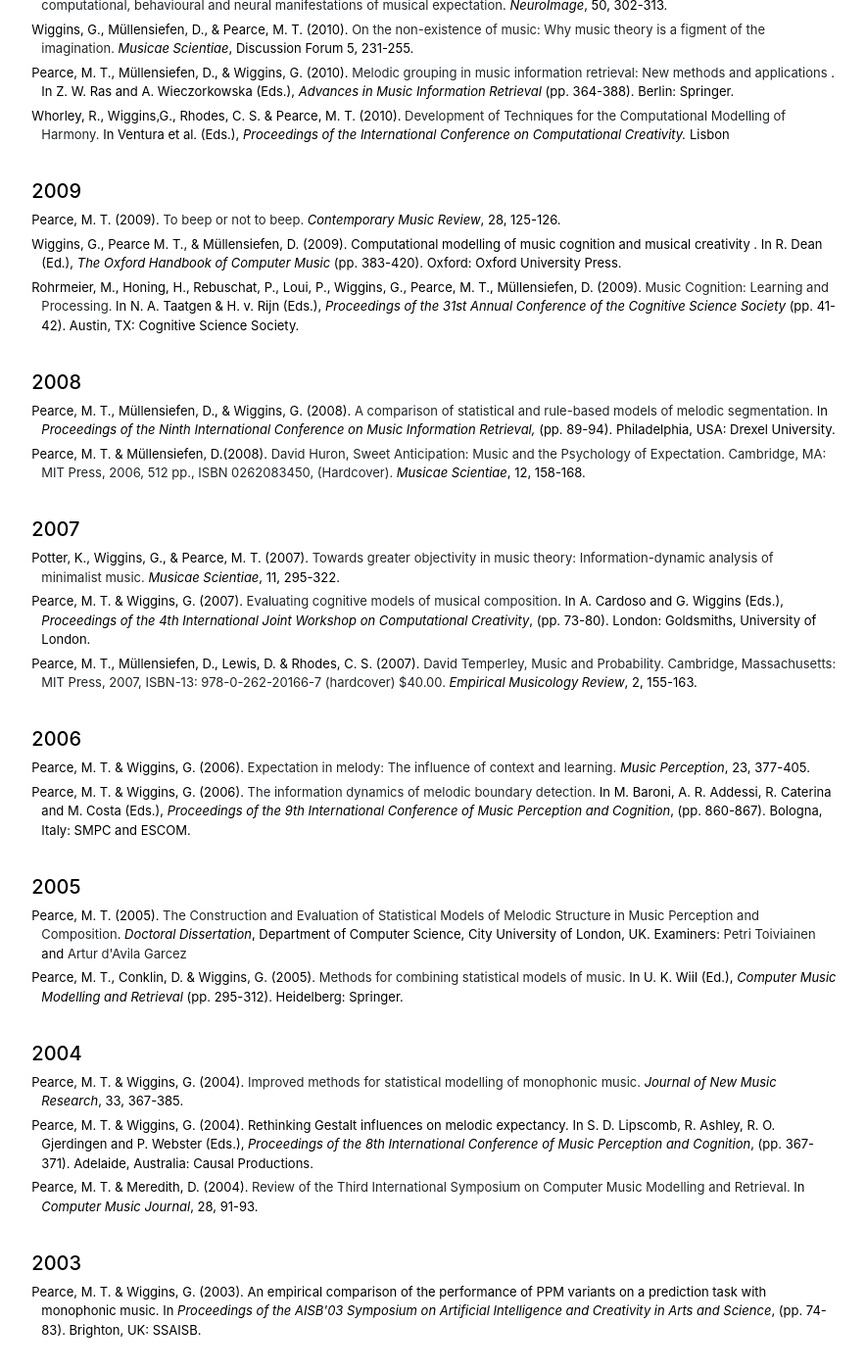
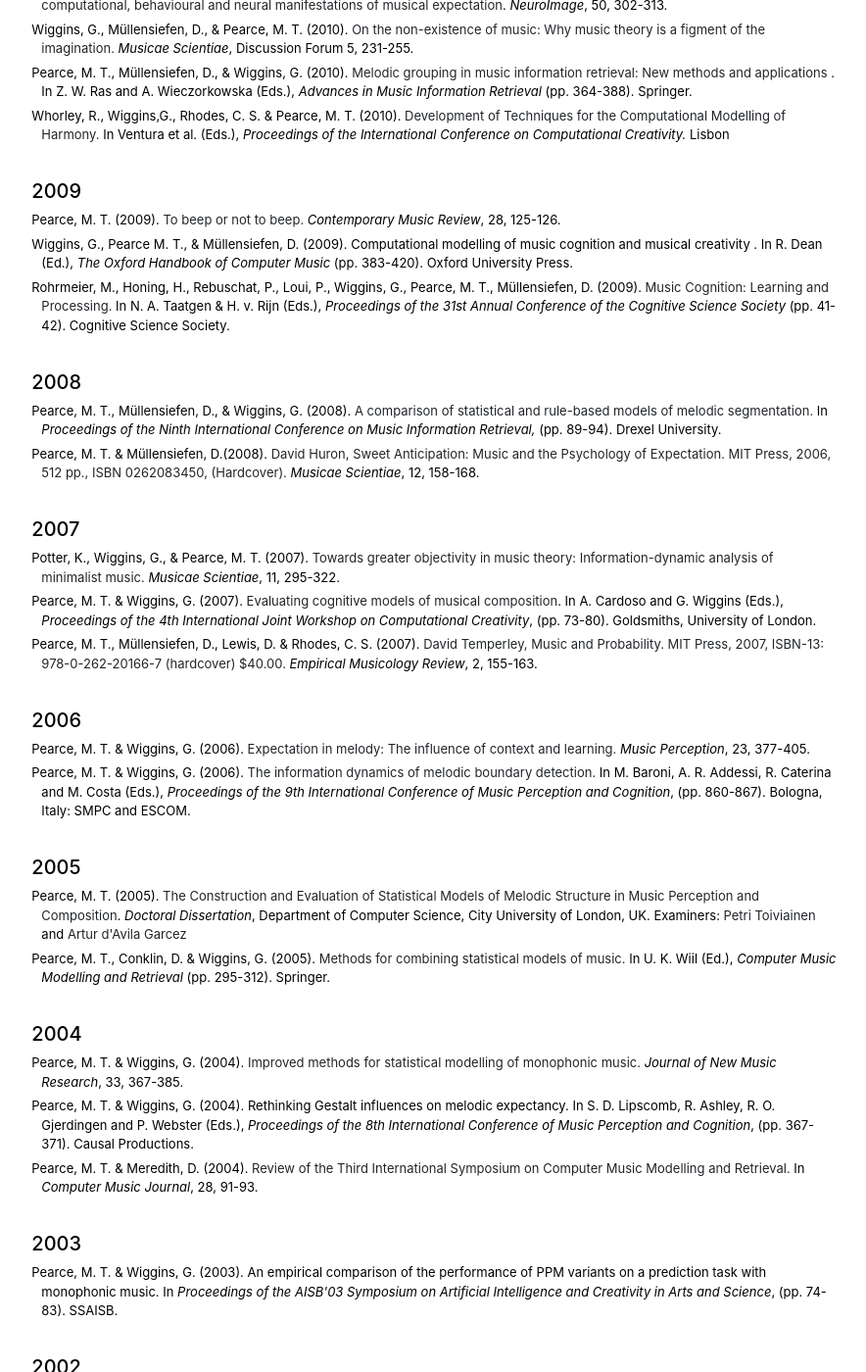
Before and after one commit to mtpearce/mtpearce.github.io, a Jekyll site: the page built from publications.md, in a window 1280 px wide and 1400 px high, scrolled down 5445 px. Shown: the whole window at 98% size, without its empty margins (197-1081 px from the left). Built offline with Jekyll 4.4.1, drawn with Linux system fonts in a browser that asks for light colours; some of the changed text lies outside the part shown.

Commit message:
Update publications.

```diff
--- a/publications.md
+++ b/publications.md
@@ -11,7 +11,7 @@ title: "Publications"
 
 <li>Reed, C., Pearce, M. T., & McPherson, A. (2024). <a href="">Auditory imagery ability influences accuracy when singing with altered auditory feedback.</a> <i>Musicae Scientiae</i>, in press. https://doi.org/10.1177/10298649231223077</li>
 
-<li>van der Weij, B., Pearce, M. T., & Honing, H. (2024). <a href="">Computational modelling of rhythm perception and the role of enculturation.</a> In D. Shanahan, J. A. Burgoyne, & I. Quinn (Eds.) <i>Oxford Handbook of Music and Corpus Studies.</i> Oxford: Oxford University Press.</li>
+<li>van der Weij, B., Pearce, M. T., & Honing, H. (2024). <a href="">Computational modelling of rhythm perception and the role of enculturation.</a> In D. Shanahan, J. A. Burgoyne, & I. Quinn (Eds.) <i>Oxford Handbook of Music and Corpus Studies.</i> Oxford University Press.</li>
 
 </ul>
 
@@ -21,7 +21,7 @@ title: "Publications"
 
 <ul class="publications">
 
-<li>Pearce, M. T. (2023). <a href="assets/papers/Pearce2023.pdf">Music Perception.</a> In <i>Oxford Research Encyclopedia of Psychology.</i> https://doi.org/10.1093/acrefore/9780190236557.013.890</li>
+<li>Pearce, M. T. (2023). <a href="assets/papers/Pearce2023.pdf">Music Perception.</a> In <i>Oxford Research Encyclopedia of Psychology.</i> <https://doi.org/10.1093/acrefore/9780190236557.013.890></li>
 
 <li>Klarlund, M., Brattico, E., Pearce, M. T., Wu, Y., Vuust, P., Overgaard, M., & Du, Y. (2023). <a href="assets/papers/KlarlundEtAl2023.pdf">Worlds apart? Testing the cultural distance hypothesis in music perception of Chinese and Western listeners.</a> <i>Cognition</i>, 235, 105405. https://doi.org/10.1016/j.cognition.2023.105405</li>
 
@@ -75,7 +75,7 @@ title: "Publications"
 
 <li>de Fleurian, R., & Pearce, M. T. (2021). <a href="assets/papers/deFleurianPearce2021.pdf">The relationship between valence and chills in music: A corpus analysis.</a> <i>i-Perception</i>, 12, 1-11. https://doi.org/10.1177/20416695211024680</li>
 
-<li>Nadal, M., & Pearce, M. T. (2021). <a href="https://books.google.co.uk/books?id=8_dQEAAAQBAJ&pg=PA36">The cognitive neuroscience of aesthetic experience.</a> In A. Chatterjee & E. R. Cardillo (Eds.) <i>Brain, beauty and art.</i> Oxford: Oxford University Press. https://doi.org/10.1093/oso/9780197513620.003.0008</li>
+<li>Nadal, M., & Pearce, M. T. (2021). <a href="https://books.google.co.uk/books?id=8_dQEAAAQBAJ&pg=PA36">The cognitive neuroscience of aesthetic experience.</a> In A. Chatterjee & E. R. Cardillo (Eds.) <i>Brain, beauty and art.</i> Oxford University Press. https://doi.org/10.1093/oso/9780197513620.003.0008</li>
 
 <li>Quiroga-Martinez, D. R., Hansen, N. C., Højlund, A., Pearce, M. T., Brattico, E., & Vuust, P. (2021). <a href="assets/papers/Quiroga-MartinezEtAl2021.pdf">Musicianship and melodic predictability enhance neural gain in auditory cortex during pitch deviance detection.</a> <i>Human Brain Mapping</i>, 42, 5595-5608. https://doi.org/10.1002/hbm.25638</li>
 
@@ -117,7 +117,7 @@ title: "Publications"
 
 <ul class="publications">
 
-<li>Morrison, S. J., Demorest, S. M., & Pearce, M. T. (2019). <a href="assets/papers/MorrisonEtAl2019.pdf">Cultural Distance: A Computational Approach to Exploring Cultural Influences on Music Cognition.</a> In M. Thaut and D. Hodges (eds.), <i>Oxford Handbook of Music and the Brain</i> (pp. 42-65). Oxford: Oxford University Press. https://doi.org/10.1093/oxfordhb/9780198804123.013.3</li>
+<li>Morrison, S. J., Demorest, S. M., & Pearce, M. T. (2019). <a href="assets/papers/MorrisonEtAl2019.pdf">Cultural Distance: A Computational Approach to Exploring Cultural Influences on Music Cognition.</a> In M. Thaut and D. Hodges (eds.), <i>Oxford Handbook of Music and the Brain</i> (pp. 42-65). Oxford University Press. https://doi.org/10.1093/oxfordhb/9780198804123.013.3</li>
 
 <li>Sears, D. R. W., Pearce, M. T., Spitzer, J., Caplin, W. E., & McAdams, S. (2019). <a href="assets/papers/SearsEtAl2019.pdf">Expectations for tonal cadences: Sensory and cognitive priming effects.</a> <i>Quarterly Journal of Experimental Psychology</i>, 72, 1422-1438. https://doi.org/10.1177/1747021818814472</li>
 
@@ -151,9 +151,9 @@ title: "Publications"
 
 <li>Sauv&eacute;, S.A., Sayed, A., Dean, R. T., & Pearce, M. T. (2018). <a href="assets/papers/SauveEtAl2018.pdf">Effects of pitch and timing expectancy on musical emotion.</a> <i>Psychomusicology</i>, 28, 17-39. https://doi.org/10.1037/pmu0000203</li>
 
-<li>Rohrmeier, M. & Pearce, M. T. (2018). <a href="assets/papers/RohrmeierPearce2018.pdf">Musical syntax I: Theoretical perspectives.</a> In R. Bader (ed.) <i>Springer Handbook of Systematic Musicology</i> (pp. 473-486). Berlin: Springer-Verlag. https://doi.org/10.1007/978-3-662-55004-5_25</li>
+<li>Rohrmeier, M. & Pearce, M. T. (2018). <a href="assets/papers/RohrmeierPearce2018.pdf">Musical syntax I: Theoretical perspectives.</a> In R. Bader (ed.) <i>Springer Handbook of Systematic Musicology</i> (pp. 473-486). Springer. https://doi.org/10.1007/978-3-662-55004-5_25</li>
 
-<li>Pearce, M. T. & Rohrmeier, M. (2018). <a href="assets/papers/PearceRohrmeier2018.pdf">Musical syntax II: Empirical perspectives.</a> In R. Bader (ed.) <i>Springer Handbook of Systematic Musicology</i> (pp. 487-505). Berlin: Springer-Verlag. https://doi.org/10.1007/978-3-662-55004-5_26</li>
+<li>Pearce, M. T. & Rohrmeier, M. (2018). <a href="assets/papers/PearceRohrmeier2018.pdf">Musical syntax II: Empirical perspectives.</a> In R. Bader (ed.) <i>Springer Handbook of Systematic Musicology</i> (pp. 487-505). Springer. https://doi.org/10.1007/978-3-662-55004-5_26</li>
 
 <li>Duffy, S. & Pearce, M. T. (2018). <a href="assets/papers/DuffyPearce2018.pdf">What makes rhythms hard to perform? An investigation using Steve Reich’s Clapping Music.</a> <i>PLOS One</i>, 13(10): e0205847. https://doi.org/10.1371/journal.pone.0205847</li>
 
@@ -212,7 +212,7 @@ title: "Publications"
 <h5>2015</h5>
 
 <ul class="publications">
- <li>Pearce, M. T. (2015). <a href="assets/papers/Pearce2015.pdf">Effects of expertise on the cognitive and neural processes involved in musical appreciation.</a>  In J.P. Huston, M. Nadal, L. Agnati, F. Mora, and C.J. Cela-Conde (eds.), <i>Art, Aesthetics and the Brain</i> (pp. 319-338). Oxford: Oxford University Press.</li>
+ <li>Pearce, M. T. (2015). <a href="assets/papers/Pearce2015.pdf">Effects of expertise on the cognitive and neural processes involved in musical appreciation.</a>  In J.P. Huston, M. Nadal, L. Agnati, F. Mora, and C.J. Cela-Conde (eds.), <i>Art, Aesthetics and the Brain</i> (pp. 319-338). Oxford University Press.</li>
 
  <li>Pearce, M. T. & Halpern, A. R. (2015). <a href="assets/papers/PearceHalpern2015.pdf">Age-related patterns in emotions evoked by music.</a> <i>Psychology of Aesthetics, Creativity and the Arts</i>, 9, 248-253. https://doi.org/10.1037/a0039279</li>
 
@@ -250,7 +250,7 @@ title: "Publications"
 
 <li>Cherla, S., Weyde, T., Garcez, A. d'Avila & Pearce, M. T. (2013). <a href="assets/papers/CherlaEtAl2013.pdf">Learning Distributed Representations for Multiple-Viewpoint Melodic Prediction.</a> Paper presented at the 14th International Society for Music Information Retrieval Conference, 4 - 8 Nov 2013, Curitiba, PR, Brazil.</li>
 
-<li> Agres, K., Abdallah, S., & Pearce, M. T. (2013). <a href="assets/papers/AgresEtAl2013.pdf">An Information-Theoretic Account of Musical Expectation and Memory.</a> In M. Knauff, M. Pauen, N. Sebanz, & I. Wachsmuth (Eds.), Proceedings of the 35th Annual Conference of the Cognitive Science Society (pp. 127-132). Austin, Texas: Cognitive Science Society.</li>
+<li> Agres, K., Abdallah, S., & Pearce, M. T. (2013). <a href="assets/papers/AgresEtAl2013.pdf">An Information-Theoretic Account of Musical Expectation and Memory.</a> In M. Knauff, M. Pauen, N. Sebanz, & I. Wachsmuth (Eds.), Proceedings of the 35th Annual Conference of the Cognitive Science Society (pp. 127-132). Cognitive Science Society.</li>
 </ul>
 
 
@@ -297,7 +297,7 @@ title: "Publications"
 
   <li>Wiggins, G., M&uuml;llensiefen, D., & Pearce, M. T. (2010).  <a href="assets/papers/WigginsMullensiefenPearceMusicaeScientiae2010.pdf">On the non-existence of music: Why music theory is a figment of the imagination.</a>  <i>Musicae Scientiae</i>, Discussion Forum 5, 231-255.</li>
 
-  <li>Pearce, M. T., M&uuml;llensiefen, D., & Wiggins, G. (2010). <a href="assets/papers/PearceEtAlAMIR10.pdf"> Melodic grouping in music information retrieval: New methods and applications </a>. In Z. W. Ras and A. Wieczorkowska (Eds.), <i>Advances in Music Information Retrieval</i> (pp. 364-388). Berlin: Springer.</li>
+  <li>Pearce, M. T., M&uuml;llensiefen, D., & Wiggins, G. (2010). <a href="assets/papers/PearceEtAlAMIR10.pdf"> Melodic grouping in music information retrieval: New methods and applications </a>. In Z. W. Ras and A. Wieczorkowska (Eds.), <i>Advances in Music Information Retrieval</i> (pp. 364-388). Springer.</li>
 
   <li>Whorley, R., Wiggins,G., Rhodes, C. S. & Pearce, M. T. (2010).  <a href="assets/papers/WhorleyEtAl2010.pdf">Development of Techniques for the Computational Modelling of Harmony.</a>  In Ventura et al. (Eds.), <i>Proceedings of the International Conference on Computational Creativity.</i> Lisbon</li>
 
@@ -310,9 +310,9 @@ title: "Publications"
 
   <li>Pearce, M. T. (2009). <a href="http://dx.doi.org/10.1080/07494460802664080">To beep or not to beep.</a>  <i>Contemporary Music Review</i>, 28, 125-126.</li>
 
-  <li>Wiggins, G., Pearce M. T., & M&uuml;llensiefen, D. (2009).  Computational modelling of music cognition and musical creativity . In R. Dean (Ed.), <i>The Oxford Handbook of Computer Music</i> (pp. 383-420). Oxford: Oxford University Press.</li>
+  <li>Wiggins, G., Pearce M. T., & M&uuml;llensiefen, D. (2009).  Computational modelling of music cognition and musical creativity . In R. Dean (Ed.), <i>The Oxford Handbook of Computer Music</i> (pp. 383-420). Oxford University Press.</li>
 
-  <li>Rohrmeier, M., Honing, H., Rebuschat, P., Loui, P., Wiggins, G., Pearce, M. T., M&uuml;llensiefen, D. (2009).  <a href="http://csjarchive.cogsci.rpi.edu/proceedings/2009/papers/5/paper5.pdf">Music Cognition: Learning and Processing.</a>  In N. A. Taatgen & H. v. Rijn (Eds.), <i>Proceedings of the 31st Annual Conference of the Cognitive Science Society</i> (pp. 41-42). Austin, TX: Cognitive Science Society.</li>
+  <li>Rohrmeier, M., Honing, H., Rebuschat, P., Loui, P., Wiggins, G., Pearce, M. T., M&uuml;llensiefen, D. (2009).  <a href="http://csjarchive.cogsci.rpi.edu/proceedings/2009/papers/5/paper5.pdf">Music Cognition: Learning and Processing.</a>  In N. A. Taatgen & H. v. Rijn (Eds.), <i>Proceedings of the 31st Annual Conference of the Cognitive Science Society</i> (pp. 41-42). Cognitive Science Society.</li>
 </ul>
 
 <br>
@@ -320,9 +320,9 @@ title: "Publications"
 <h5>2008</h5>
 <ul class="publications">
 
-  <li>Pearce, M. T., M&uuml;llensiefen, D., & Wiggins, G. (2008).  <a href="assets/papers/PearceEtAlISMIR08.pdf">A comparison of statistical and rule-based models of melodic segmentation.</a>  In <i>Proceedings of the Ninth International Conference on Music Information Retrieval,</i> (pp. 89-94). Philadelphia, USA: Drexel University.</li>
+  <li>Pearce, M. T., M&uuml;llensiefen, D., & Wiggins, G. (2008).  <a href="assets/papers/PearceEtAlISMIR08.pdf">A comparison of statistical and rule-based models of melodic segmentation.</a>  In <i>Proceedings of the Ninth International Conference on Music Information Retrieval,</i> (pp. 89-94). Drexel University.</li>
 
-  <li>Pearce, M. T. & M&uuml;llensiefen, D.(2008).  <a href="assets/papers/huron06-review.pdf">David Huron, Sweet Anticipation: Music and the Psychology of Expectation. Cambridge, MA: MIT Press, 2006, 512 pp., ISBN 0262083450, (Hardcover).</a>  <i>Musicae Scientiae</i>, 12, 158-168.</li>
+  <li>Pearce, M. T. & M&uuml;llensiefen, D.(2008).  <a href="assets/papers/huron06-review.pdf">David Huron, Sweet Anticipation: Music and the Psychology of Expectation. MIT Press, 2006, 512 pp., ISBN 0262083450, (Hardcover).</a>  <i>Musicae Scientiae</i>, 12, 158-168.</li>
 
 </ul>
 
@@ -333,9 +333,9 @@ title: "Publications"
 
   <li>Potter, K., Wiggins, G., & Pearce, M. T. (2007).  <a href="assets/papers/PotterWigginsPearceMS07.pdf">Towards greater objectivity in music theory: Information-dynamic analysis of minimalist music.</a>  <i>Musicae Scientiae</i>, 11, 295-322. </li>
 
-  <li>Pearce, M. T. & Wiggins, G. (2007).  <a href="assets/papers/PearceWigginsCC07.pdf">Evaluating cognitive models of musical composition</a>. In A. Cardoso and G. Wiggins (Eds.), <i>Proceedings of the 4th International Joint Workshop on Computational Creativity</i>, (pp. 73-80). London: Goldsmiths, University of London.</li>
+  <li>Pearce, M. T. & Wiggins, G. (2007).  <a href="assets/papers/PearceWigginsCC07.pdf">Evaluating cognitive models of musical composition</a>. In A. Cardoso and G. Wiggins (Eds.), <i>Proceedings of the 4th International Joint Workshop on Computational Creativity</i>, (pp. 73-80). Goldsmiths, University of London.</li>
 
-  <li>Pearce, M. T., M&uuml;llensiefen, D., Lewis, D. & Rhodes, C. S. (2007).  <a href="https://kb.osu.edu/dspace/bitstream/1811/29399/1/EMR000032a_pearce.pdf">David Temperley, Music and Probability. Cambridge, Massachusetts: MIT Press, 2007, ISBN-13: 978-0-262-20166-7 (hardcover) $40.00.</a>  <i>Empirical Musicology Review</i>, 2, 155-163.</li>
+  <li>Pearce, M. T., M&uuml;llensiefen, D., Lewis, D. & Rhodes, C. S. (2007).  <a href="https://kb.osu.edu/dspace/bitstream/1811/29399/1/EMR000032a_pearce.pdf">David Temperley, Music and Probability. MIT Press, 2007, ISBN-13: 978-0-262-20166-7 (hardcover) $40.00.</a>  <i>Empirical Musicology Review</i>, 2, 155-163.</li>
 
 </ul>
 
@@ -356,7 +356,7 @@ title: "Publications"
 
   <li>Pearce, M. T. (2005).  <a href="assets/papers/Pearce2005.pdf">The Construction and Evaluation of Statistical Models of Melodic Structure in Music Perception and Composition</a>. <i>Doctoral Dissertation</i>, Department of Computer Science, City University of London, UK. Examiners: <a href="http://users.jyu.fi/~ptoiviai/">Petri Toiviainen</a> and <a href="http://www.soi.city.ac.uk/~aag">Artur d'Avila Garcez</a></li>
 
-  <li>Pearce, M. T., Conklin, D. & Wiggins, G. (2005).  <a href="assets/papers/PearceEtAl2005.pdf">Methods for combining statistical models of music.</a>  In U. K. Wiil (Ed.), <i>Computer Music Modelling and Retrieval</i> (pp. 295-312). Heidelberg: Springer.</li>
+  <li>Pearce, M. T., Conklin, D. & Wiggins, G. (2005).  <a href="assets/papers/PearceEtAl2005.pdf">Methods for combining statistical models of music.</a>  In U. K. Wiil (Ed.), <i>Computer Music Modelling and Retrieval</i> (pp. 295-312). Springer.</li>
 </ul>
 
 <br>
@@ -366,7 +366,7 @@ title: "Publications"
 
   <li>Pearce, M. T. & Wiggins, G. (2004).  <a href="assets/papers/PearceWigginsJNMR04.pdf">Improved methods for statistical modelling of monophonic music.</a>  <i>Journal of New Music Research</i>, 33, 367-385.</li>
 
-  <li>Pearce, M. T. & Wiggins, G. (2004). Rethinking Gestalt influences on melodic expectancy.  In S. D. Lipscomb, R. Ashley, R. O. Gjerdingen and P. Webster (Eds.), <i>Proceedings of the 8th International Conference of Music Perception and Cognition</i>, (pp. 367-371). Adelaide, Australia: Causal Productions.</li>
+  <li>Pearce, M. T. & Wiggins, G. (2004). Rethinking Gestalt influences on melodic expectancy.  In S. D. Lipscomb, R. Ashley, R. O. Gjerdingen and P. Webster (Eds.), <i>Proceedings of the 8th International Conference of Music Perception and Cognition</i>, (pp. 367-371). Causal Productions.</li>
 
   <li>Pearce, M. T. & Meredith, D. (2004).  <a href="assets/papers/cmmr2004-doc.pdf">Review of the Third International Symposium on Computer Music Modelling and Retrieval.</a><!-- Aalborg University Esbjerg, Denmark, 26-29 May 2004.-->  In <i>Computer Music Journal</i>, 28, 91-93.</li>
 </ul>
@@ -376,7 +376,7 @@ title: "Publications"
 <h5>2003</h5>
 <ul class="publications">
 
-  <li>Pearce, M. T. & Wiggins, G. (2003).  An empirical comparison of the performance of PPM variants on a prediction task with monophonic music.  In <i>Proceedings of the AISB'03 Symposium on Artificial Intelligence and Creativity in Arts and Science</i>, (pp. 74-83). Brighton, UK: SSAISB.</li>
+  <li>Pearce, M. T. & Wiggins, G. (2003).  An empirical comparison of the performance of PPM variants on a prediction task with monophonic music.  In <i>Proceedings of the AISB'03 Symposium on Artificial Intelligence and Creativity in Arts and Science</i>, (pp. 74-83). SSAISB.</li>
 </ul>
 
 <br>
@@ -394,7 +394,7 @@ title: "Publications"
 <h5>2001</h5>
 <ul class="publications">
 
-  <li>Pearce, M. T. & Wiggins, G. (2001).  <a href="assets/papers/PearceEtAl2001.pdf">Towards a framework for the evaluation of machine compositions.</a>  In <i>Proceedings of the AISB'01 Symposium on Artificial Intelligence and Creativity in the Arts and Sciences</i>, (pp.22-32). Brighton, UK: SSAISB.</li>
+  <li>Pearce, M. T. & Wiggins, G. (2001).  <a href="assets/papers/PearceEtAl2001.pdf">Towards a framework for the evaluation of machine compositions.</a>  In <i>Proceedings of the AISB'01 Symposium on Artificial Intelligence and Creativity in the Arts and Sciences</i>, (pp.22-32). SSAISB.</li>
 
   <li>Pearce, M. T. (2001).  Report on the ICCBR'01 Workshop on Creative Systems. <i>AISB Quarterly</i> 106, 6-7. </li>
 </ul>
```
Also changed, not shown: other parts of publications.md (+1 -1 lines).
